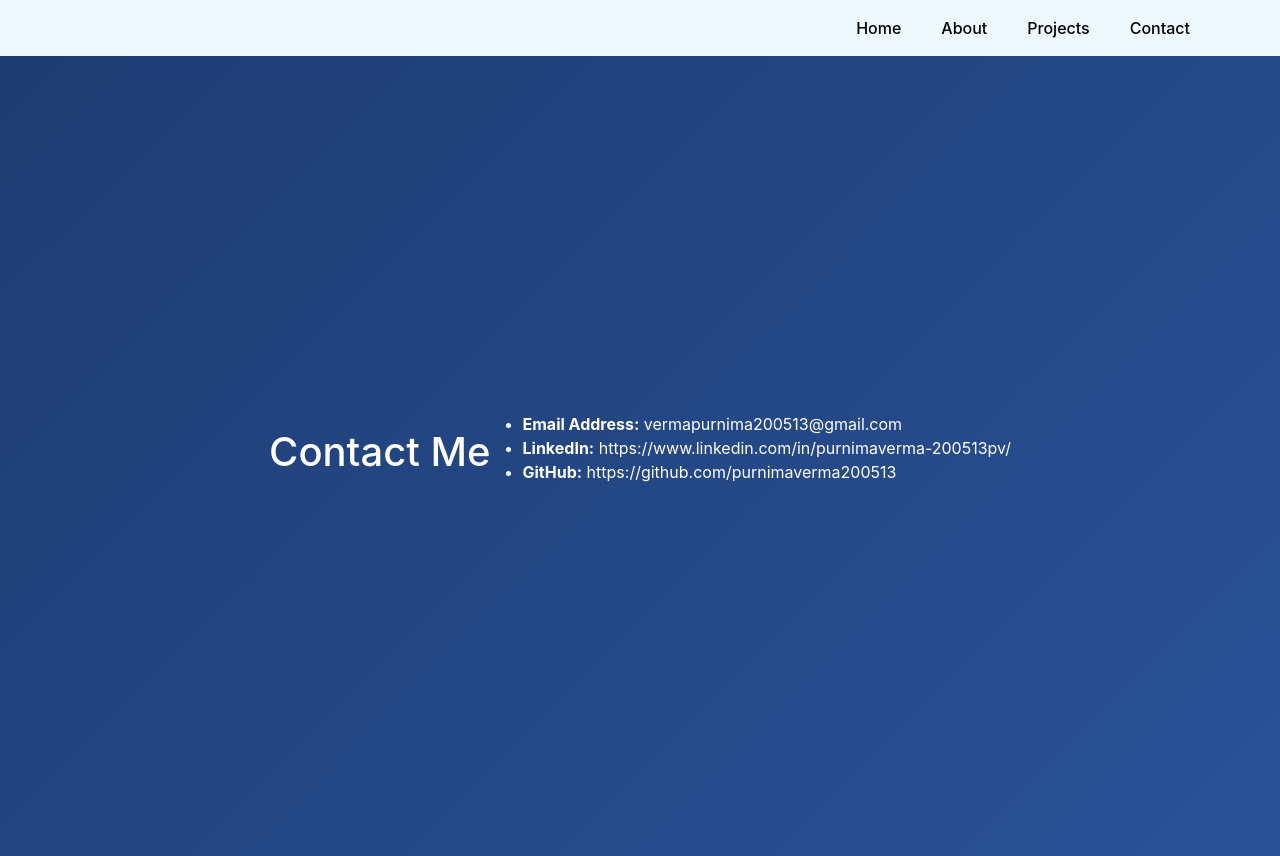
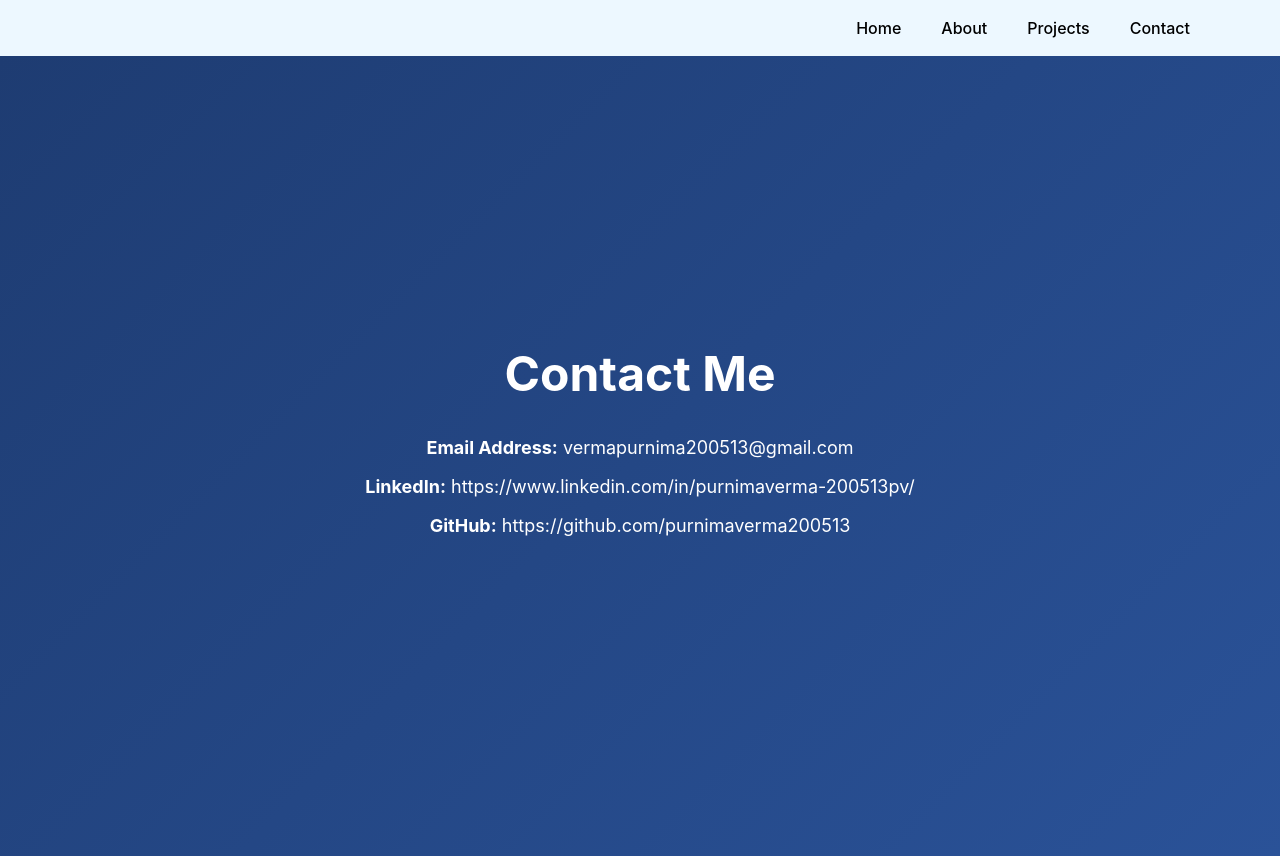
Before and after one commit to P-Verma101/personal-website-workshop, a React (Create React App) app: page /#/contact in a window 1280 px wide. Built offline with nearby package versions, Linux system fonts and the light colour scheme.

Commit message:
Contact Page Changes

```diff
--- a/src/components/Contact.css
+++ b/src/components/Contact.css
@@ -11,9 +11,22 @@
 .contact-content {
     max-width: 800px;
     text-align: center;
+    display: flex;
+    flex-direction: column;
 }
+
 .contact-content h1 {
     font-size: 48px;
     margin-bottom: 20px;
     font-weight: bold;
 }
+
+.contact-list {
+    list-style: none;
+    padding: 0;
+}
+
+.contact-item{
+    font-size: 18px;
+    margin: 12px;
+}
--- a/src/components/Contact.js
+++ b/src/components/Contact.js
@@ -1,5 +1,6 @@
 import React from "react";
 import "./Contact.css";
+
 
 function Contact() {
   const contactInfo = [
@@ -18,6 +19,7 @@ function Contact() {
   ];
   return (
     <div className="contact-container">
+      <div className="contact-content">
         <h1>Contact Me</h1>
         <ul className="contact-list">
           {contactInfo.map((info, index) => (
@@ -27,6 +29,7 @@ function Contact() {
           ))}
         </ul>
       </div>
+    </div>
   );
 };
 
```
Lines whose indentation alone changed are shown as unchanged.
